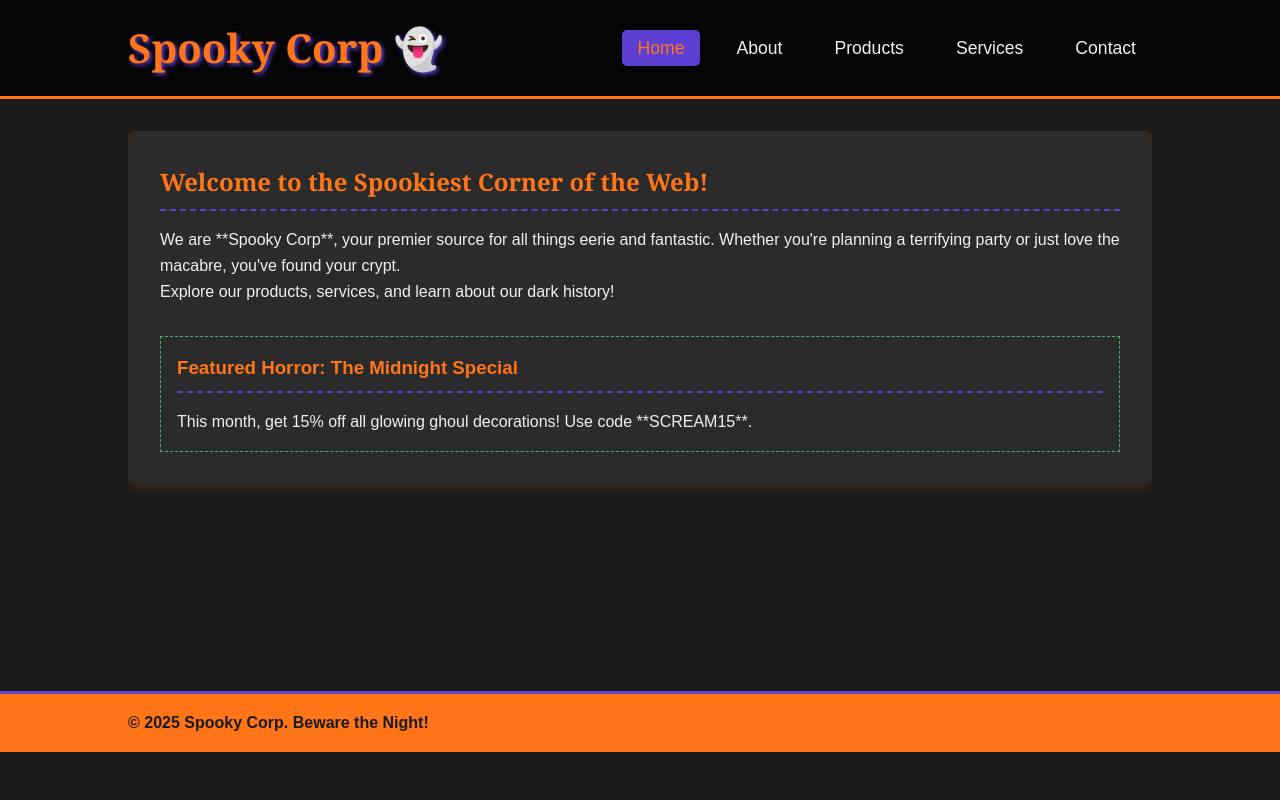
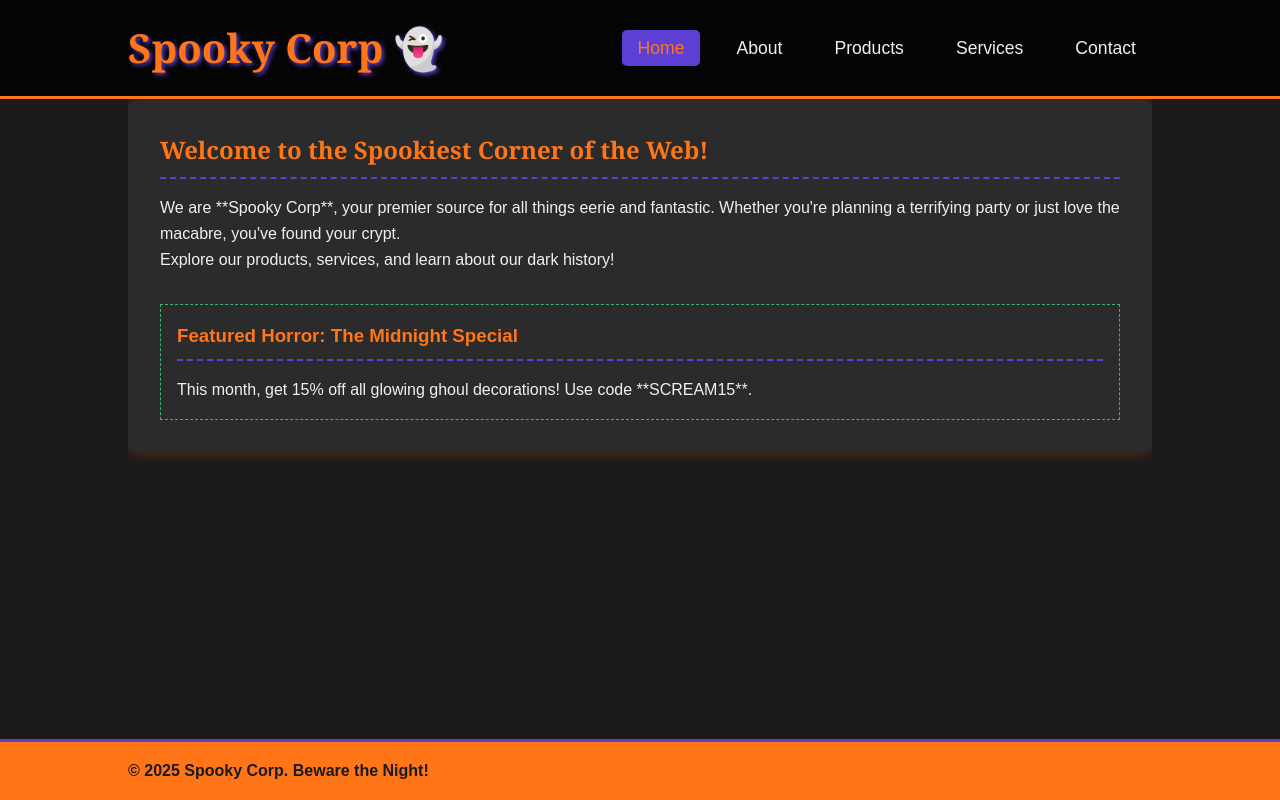
Before and after one commit to Bonface-3020/my_django_project, a Django app: page / in a window 1280 px wide. Run offline with Django 5.2, Linux system fonts and the light colour scheme.

Commit message:
fixed footer

```diff
--- a/core/static/css/style.css
+++ b/core/static/css/style.css
@@ -19,6 +19,9 @@ body {
     background-color: var(--color-background);
     color: var(--color-text-light);
     line-height: 1.6;
+    display: flex;
+    flex-direction: column;
+    min-height: 100vh;
 }
 
 /* --- Navigation & Header --- */
@@ -70,8 +73,8 @@ nav ul li a.active {
 
 /* --- Main Content --- */
 main {
-    padding: 2rem 0;
     min-height: 70vh;
+    flex-grow: 1;
 }
 
 article {
```
